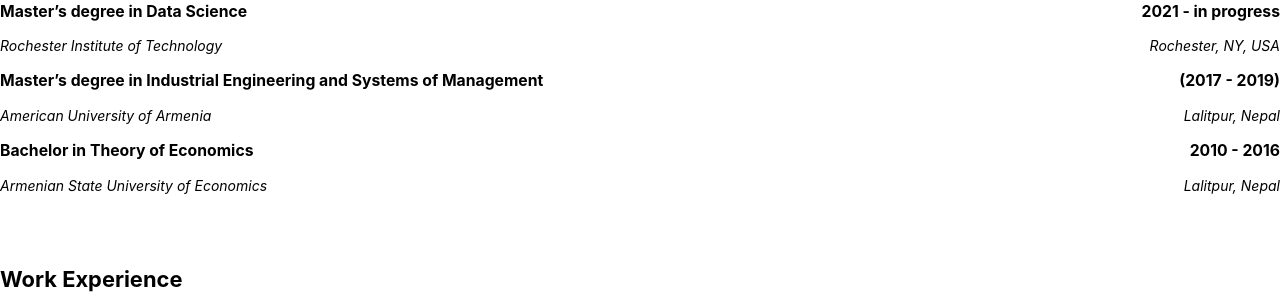
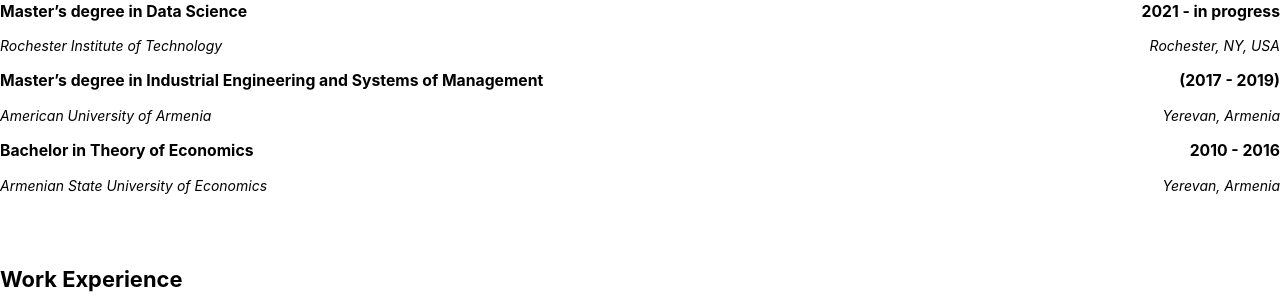
Before and after one commit to paligonshik/paligonshik.github.io, a Jekyll site: the page built from _pages/home.md, in a window 1280 px wide. Shown: the part 509-809 px from the top of the page. Built offline with Jekyll 4.4.1, drawn with Linux system fonts in a browser that asks for light colours; cached includes are drawn as plain includes; our own code applies the rules of GitHub Pages for plain Markdown files.

Commit message:
location added

```diff
--- a/_pages/home.md
+++ b/_pages/home.md
@@ -30,12 +30,12 @@ My research interests include multimodal machine learning, interactive machine l
 <!-- --- -->
 
 ### **Master's degree in Industrial Engineering and Systems of Management**<span style="float:right;">(2017 - 2019)</span>
-<em>American University of Armenia</em><span style="float:right;"><em>Lalitpur, Nepal</em></span>
+<em>American University of Armenia</em><span style="float:right;"><em>Yerevan, Armenia</em></span>
 
 <!-- --- -->
 
 ### **Bachelor in Theory of Economics**<span style="float:right;">2010 - 2016</span>
-<em>Armenian State University of Economics</em><span style="float:right;"><em>Lalitpur, Nepal</em></span>
+<em>Armenian State University of Economics</em><span style="float:right;"><em>Yerevan, Armenia</em></span>
 
 <!-- --- -->
 
```
